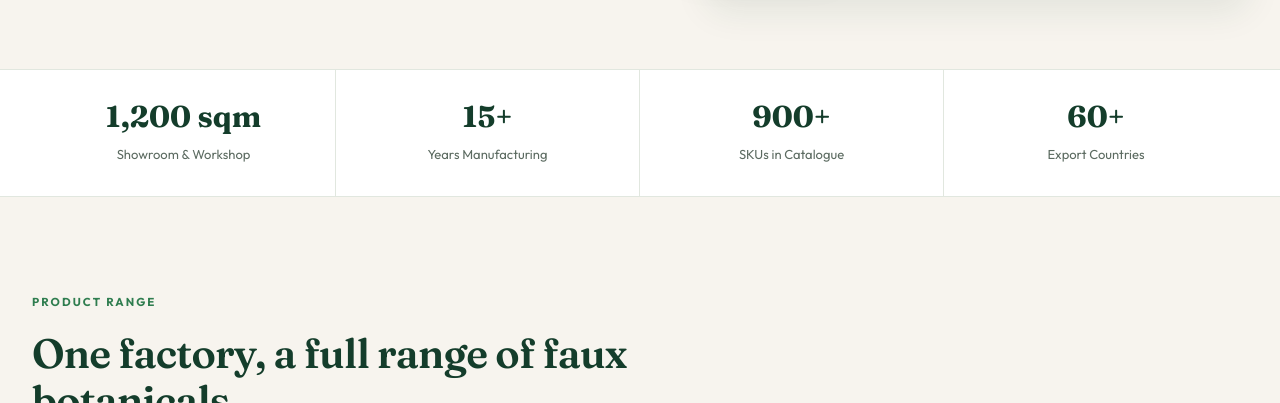
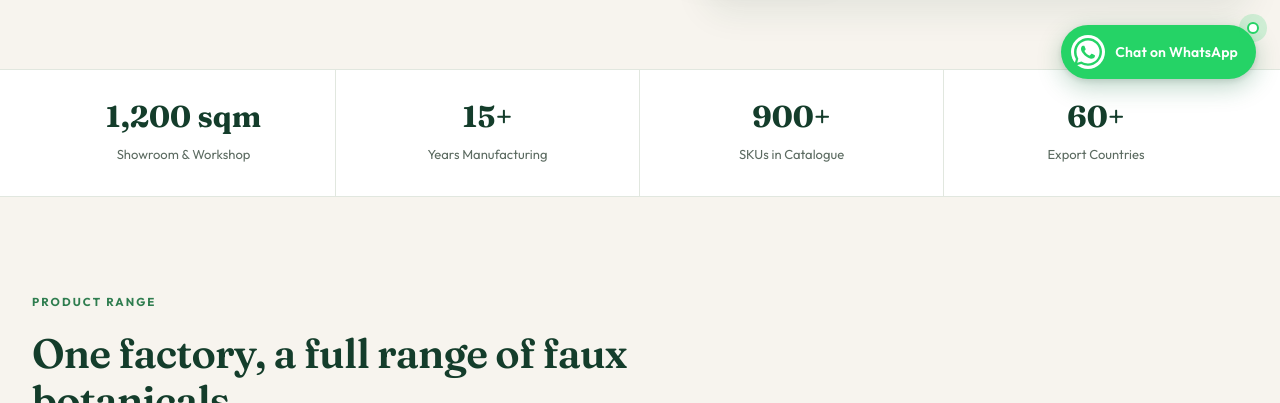
Before and after one commit to sunshine200340/toolnex, a plain HTML site: page index.html in a window 1280 px wide. Shown: the part 697-1100 px from the top of the page. Drawn offline with Linux system fonts and the light colour scheme.

Commit message:
feat: add floating WhatsApp chat button (wa.me/8615092833346)

```diff
--- a/index.html
+++ b/index.html
@@ -18,6 +18,52 @@
 <link rel="preconnect" href="https://fonts.gstatic.com" crossorigin>
 <link href="https://fonts.googleapis.com/css2?family=Fraunces:opsz,wght@9..144,400;9..144,500;9..144,600;9..144,700&family=Outfit:wght@300;400;500;600;700&display=swap" rel="stylesheet">
 <link rel="stylesheet" href="assets/css/site.css">
+<style>
+/* Floating WhatsApp entry (added 2026-11-18) */
+.wa-float{
+  position:fixed;right:24px;bottom:24px;z-index:200;
+  display:inline-flex;align-items:center;gap:10px;
+  padding:10px 18px 10px 10px;border-radius:999px;
+  background:#25D366;color:#fff;
+  font-family:var(--sans);font-size:14px;font-weight:600;letter-spacing:.01em;
+  text-decoration:none;white-space:nowrap;
+  box-shadow:0 8px 24px rgba(18,110,61,.28),0 2px 6px rgba(0,0,0,.12);
+  transition:transform .2s ease,box-shadow .2s ease,background .2s ease;
+}
+.wa-float:hover{
+  transform:translateY(-3px);background:#20BD5A;
+  box-shadow:0 12px 30px rgba(18,110,61,.34),0 3px 8px rgba(0,0,0,.14);
+}
+.wa-float:active{transform:translateY(-1px)}
+.wa-float:focus-visible{outline:3px solid var(--deep);outline-offset:3px}
+.wa-float-icon{
+  width:34px;height:34px;flex:none;display:grid;place-items:center;
+  background:#fff;color:#25D366;border-radius:50%;
+}
+.wa-float-label{line-height:1}
+.wa-float-pulse{
+  position:absolute;top:-3px;right:-3px;width:12px;height:12px;
+  border-radius:50%;background:#fff;border:2px solid #25D366;
+  box-shadow:0 0 0 0 rgba(37,211,102,.6);
+  animation:wa-pulse 2.2s infinite;
+}
+@keyframes wa-pulse{
+  0%{box-shadow:0 0 0 0 rgba(37,211,102,.55)}
+  70%{box-shadow:0 0 0 12px rgba(37,211,102,0)}
+  100%{box-shadow:0 0 0 0 rgba(37,211,102,0)}
+}
+@media (max-width:640px){
+  .wa-float{right:16px;bottom:16px;padding:8px;border-radius:50%}
+  .wa-float-icon{width:44px;height:44px}
+  .wa-float-icon svg{width:26px;height:26px}
+  .wa-float-label{display:none}
+}
+@media (prefers-reduced-motion:reduce){
+  .wa-float,.wa-float:hover{transform:none;transition:none}
+  .wa-float-pulse{animation:none;box-shadow:none}
+}
+@media print{.wa-float{display:none!important}}
+</style>
 </head>
 <body>
 
@@ -402,6 +448,20 @@
   </div>
 </footer>
 
+<!-- ============ FLOATING WHATSAPP (click to open chat) ============ -->
+<a class="wa-float" id="waFloat"
+   href="https://wa.me/8615092833346?text=Hi%20Toolnex%2C%20I%27d%20like%20to%20inquire%20about%20your%20artificial%20flowers%20and%20faux%20botanicals.%20Could%20you%20send%20me%20a%20catalog%20and%20pricing%3F"
+   target="_blank" rel="noopener noreferrer"
+   aria-label="Chat with Toolnex on WhatsApp, +86 150 9283 3346">
+  <span class="wa-float-icon" aria-hidden="true">
+    <svg viewBox="0 0 32 32" width="28" height="28" fill="currentColor" focusable="false">
+      <path d="M16.004 0h-.008C7.174 0 .001 7.176 0 15.998c0 2.828.74 5.588 2.145 8.022L0 32l8.196-2.148a15.9 15.9 0 0 0 7.8 1.99h.007c8.823 0 15.997-7.176 15.997-15.998C32 7.176 24.826 0 16.004 0zm0 29.19c-2.456 0-4.865-.66-6.968-1.908l-.5-.297-4.864 1.275 1.298-4.742-.324-.516A13.15 13.15 0 0 1 2.858 16c0-7.25 5.897-13.146 13.15-13.146 3.513 0 6.81 1.368 9.293 3.852a13.06 13.06 0 0 1 3.845 9.294c0 7.25-5.897 13.146-13.142 13.146zm7.21-9.84c-.395-.198-2.335-1.152-2.697-1.283-.362-.132-.626-.198-.89.198-.263.395-1.022 1.283-1.253 1.547-.23.263-.46.296-.855.099-.395-.198-1.668-.615-3.178-1.961-1.174-1.047-1.967-2.339-2.197-2.734-.23-.395-.025-.609.173-.806.178-.177.395-.46.592-.69.198-.23.263-.395.395-.658.132-.263.066-.494-.033-.692-.099-.198-.89-2.147-1.22-2.94-.321-.77-.647-.666-.89-.678h-.757c-.263 0-.69.099-1.051.494-.362.395-1.38 1.35-1.38 3.29s1.413 3.816 1.61 4.08c.198.263 2.78 4.244 6.738 5.95.941.407 1.676.65 2.249.832.945.3 1.805.258 2.485.157.758-.113 2.335-.955 2.665-1.876.329-.922.329-1.712.23-1.876-.099-.165-.362-.263-.757-.46z"/>
+    </svg>
+  </span>
+  <span class="wa-float-label">Chat on WhatsApp</span>
+  <span class="wa-float-pulse" aria-hidden="true"></span>
+</a>
+
 <script src="assets/js/site.js" defer></script>
 </body>
 </html>
```
